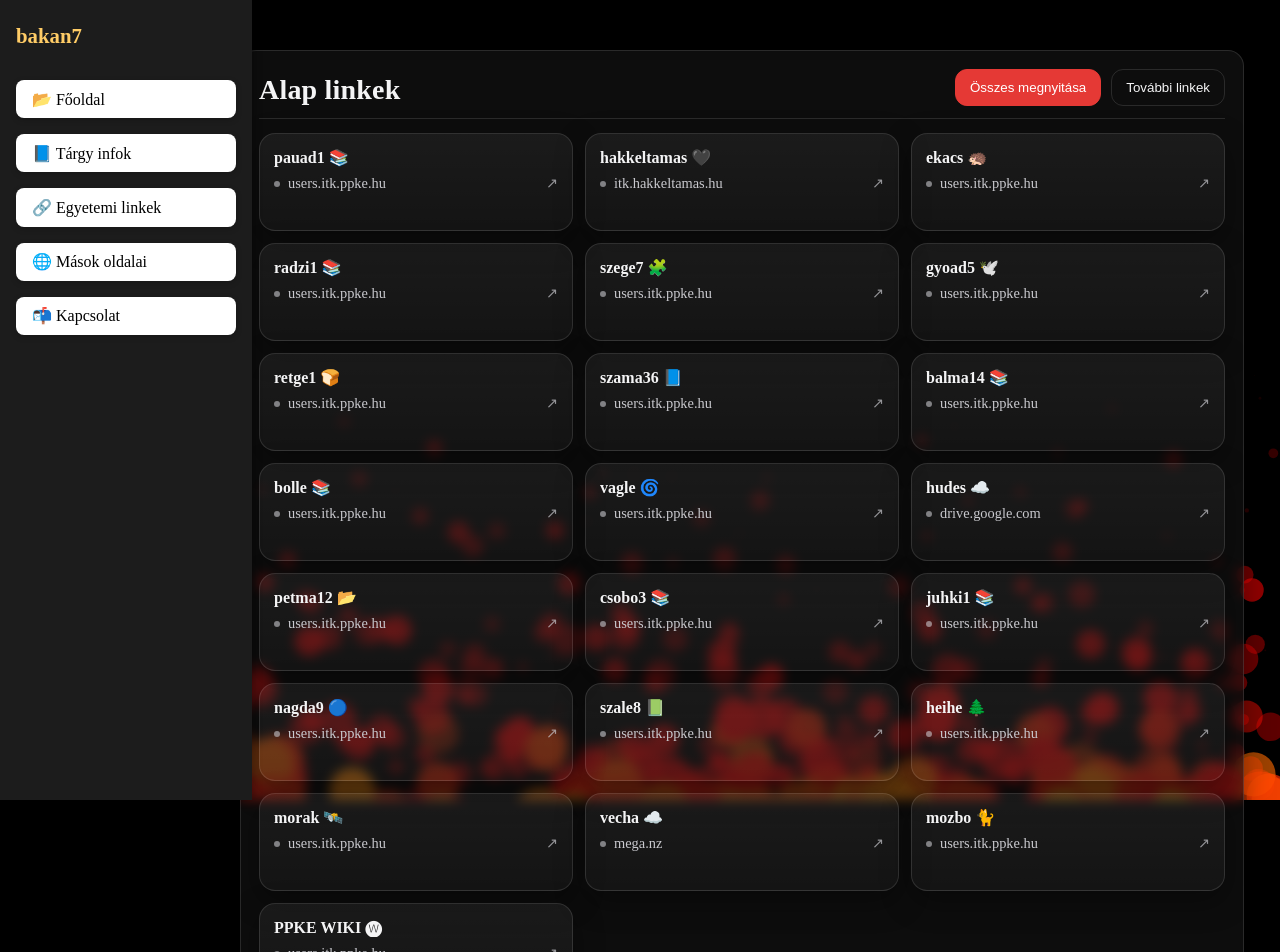
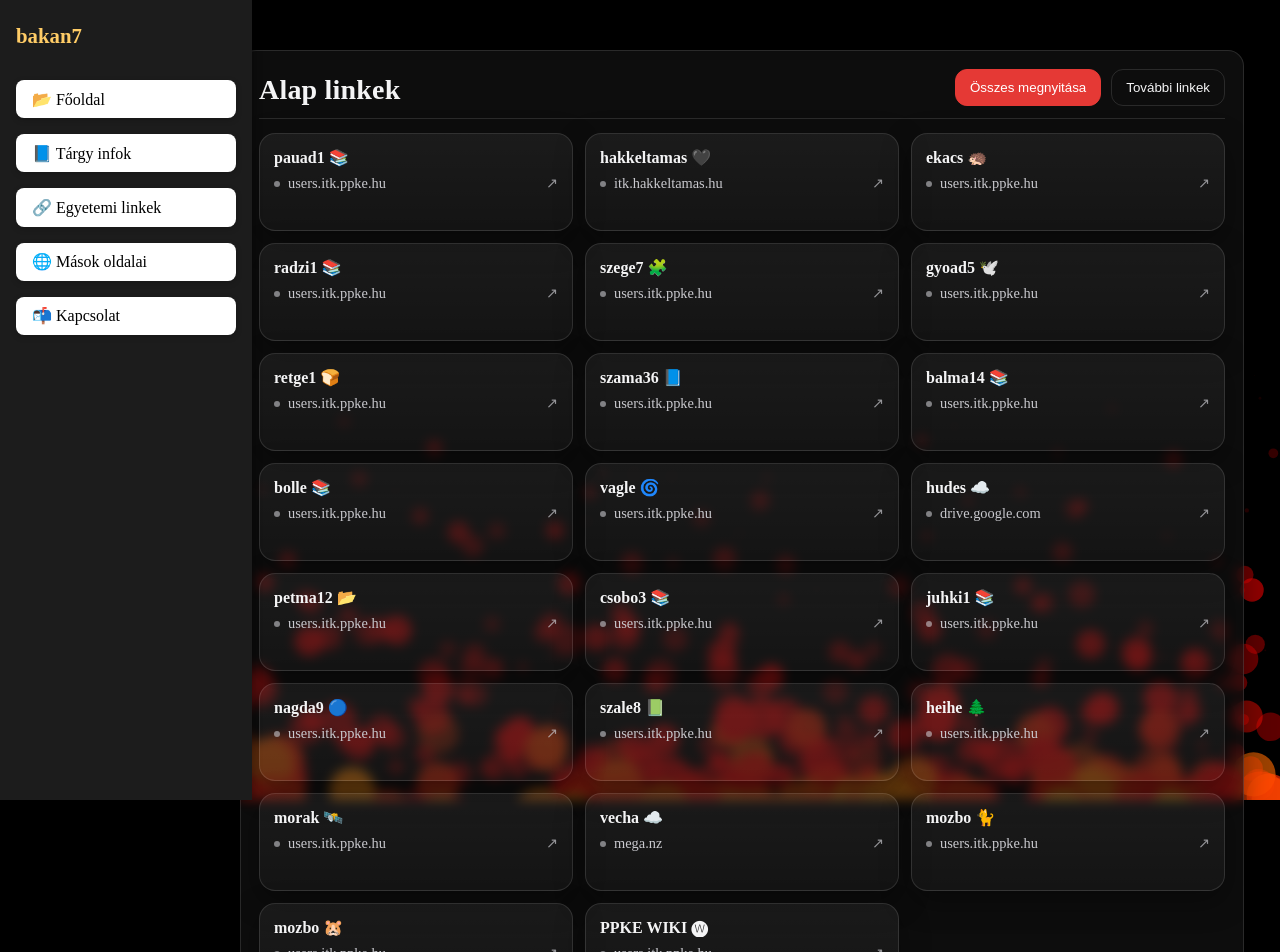
Before and after one commit to Andrssss/MyWebsite, a React (Vite) app: page /masok_oldalai in a window 1280 px wide. Shown: the top 952 px of the page. Built offline with nearby package versions, Linux system fonts and the light colour scheme.

Commit message:
new link

```diff
--- a/src/OthersLinks.jsx
+++ b/src/OthersLinks.jsx
@@ -21,7 +21,9 @@ const OTHERS_LINKS = [
   { label: 'heihe 🌲', url: 'https://users.itk.ppke.hu/~heihe/' },
   { label: 'morak 🛰️', url: 'https://users.itk.ppke.hu/~morak/' },
   { label: 'vecha ☁️', url: 'https://mega.nz/folder/kYEiST5A#tdOn3s5WDauUS1mkhUAgDQ' },
-  { label: 'mozbo 🐈', url: 'https://users.itk.ppke.hu/~mozbo/' },
+    { label: 'mozbo 🐈', url: 'https://users.itk.ppke.hu/~mozbo/' },
+    { label: 'mozbo 🐹', url: 'https://users.itk.ppke.hu/~szivi10/' },
+
   { label: 'PPKE WIKI 🅦', url: 'https://users.itk.ppke.hu/~marri1/' },
 ];
 
@@ -230,7 +232,6 @@ export default function OthersLinksStyled({ autoOpen = false, onNavigateAway = (
             <div className="others-ll__modalHead">
               <h3 id="more-title" style={{ margin: 0 }}>További linkek</h3>
               <div style={{ display:'flex', gap:8, alignItems:'center' }}>
-                <button className="others-ll__btn btn-red" onClick={() => askAndOpenAll(allAdditional)}>Összes megnyitása</button>
                 <button className="others-ll__btn others-ll__btn--ghost" onClick={() => setMoreOpen(false)} aria-label="Bezárás">&times;</button>
               </div>
             </div>
```
